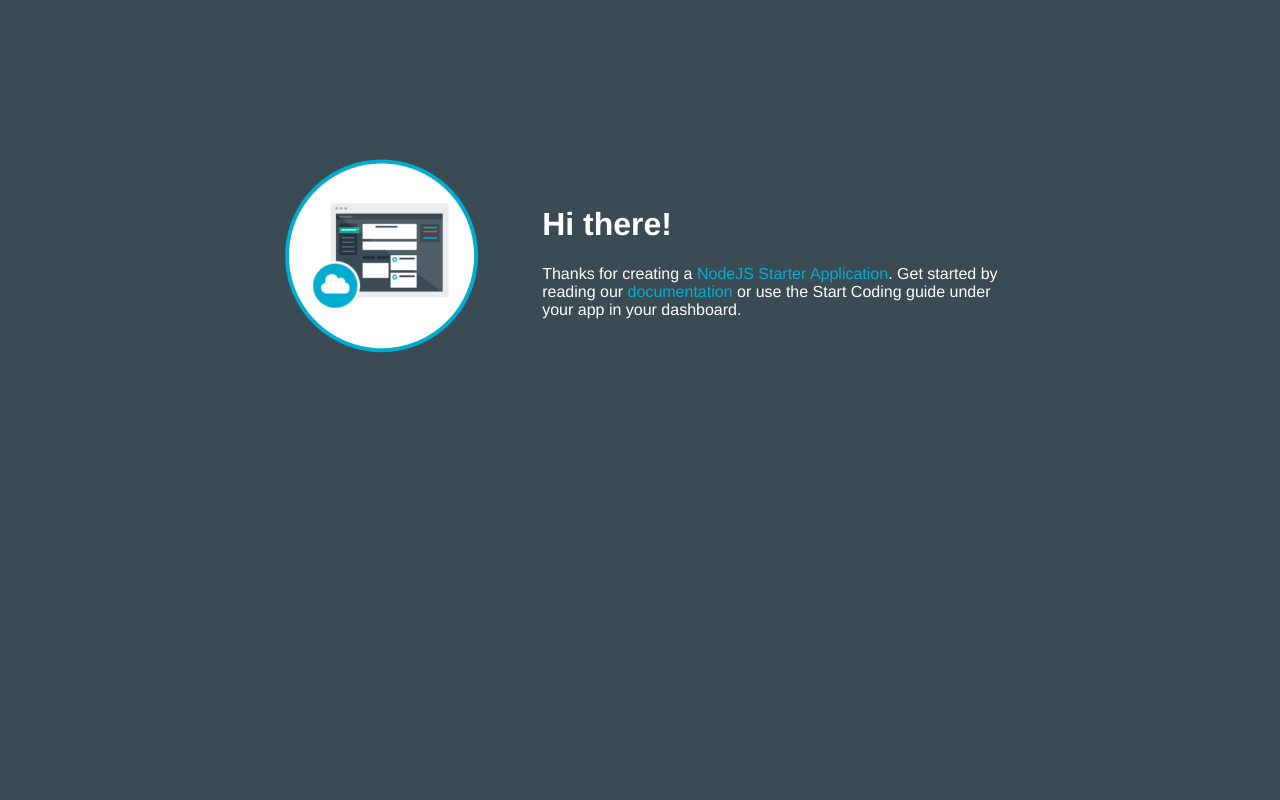
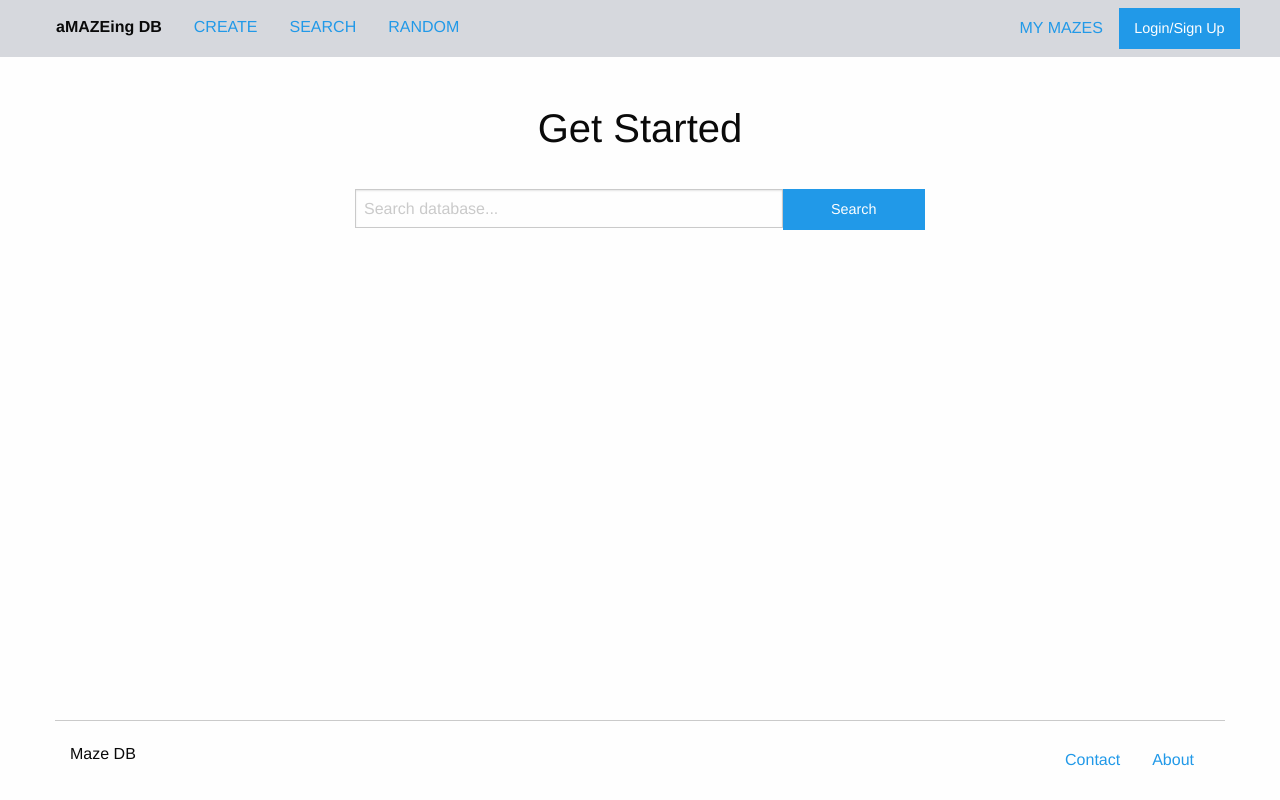
Before and after one commit to jshao100/Maze-Database, a website: page public/index.html in a window 1280 px wide. Drawn offline with nearby package versions, Linux system fonts and the light colour scheme.

Commit message:
basic template

```diff
--- a/public/index.html
+++ b/public/index.html
@@ -1,27 +1,75 @@
-<!DOCTYPE html>
-<html>
+<!doctype html>
+<html class="no-js" lang="en">
+	<head>
+		<meta charset="utf-8"/>
+		<meta name="viewport" content="width=device-width, initial-scale=1.0"/>
+		<title>Foundation | Welcome</title>
 
-  <head>
-    <title>NodeJS Starter Application</title>
-    <meta charset="utf-8">
-    <meta http-equiv="X-UA-Compatible" content="IE=edge">
-    <meta name="viewport" content="width=device-width, initial-scale=1">
-    <link rel="stylesheet" href="stylesheets/style.css">
-  </head>
+		<link rel="stylesheet" href="./stylesheets/foundation.css"/>
+		<link rel="stylesheet" href="./stylesheets/app.css"/>
+	</head>
+	<body>
+		<section class="contain-to-grid sticky">
+			<nav class="top-bar" data-topbar role="navigation" data-options="">
+				<div class="row">
+					<div class="top-bar-left">
+						<ul class="menu">
+							<li class="menu-text">aMAZEing DB</li>
+							<li><a href="#">CREATE</a></li>
+							<li><a href="#">SEARCH</a></li>
+							<li><a href="#">RANDOM</a></li>
+						</ul>
+					</div>
+					<div class="top-bar-right">
+						<ul class="menu">
+							<li><a href="#">MY MAZES</a></li>
+							<li><button type="button" class="button">Login/Sign Up</button></li>
+						</ul>
+					</div>
+				</div>
+			</nav>
+		</section>
 
-  <body>
-    <table>
-      <tr>
-        <td style= "width:30%;">
-          <img class = "newappIcon" src="images/newapp-icon.png">
-        <td>
-            <h1>Hi there!</h1>
-          <p>Thanks for creating a
-            <span class = "blue">NodeJS Starter Application</span>.
-            Get started by reading our
-            <a href = "https://www.ng.bluemix.net/docs/#runtimes/nodejs/index.html">documentation</a>
-            or use the Start Coding guide under your app in your dashboard.
-    </table>
-  </body>
+		<section class="main">
+			<div class="row">
+				<div class="title medium-centered medium-6 column">
+					<h2>Get Started</h2>
+				</div>
+			</div>
+			<div class="row">
+				<form>
+					<div class="search medium-centered medium-6 column">
+						<div class="medium-9 column search-bar no-padding">
+							<input id="search_field" type="search" placeholder="Search database..." autocomplete="off">
+						</div>
+						<div class="medium-3 column search-button no-padding">
+							<input id="search_button" class="button" type="submit" value="Search">
+						</div>
+					</div>
+				</form>
+			</div>
+		</section>
 
+		<section class="footer">
+			<div class="row column">
+				<hr/>
+				<div class="medium-6 column">
+					<ul class="menu">
+						<li>Maze DB</li>
+					</ul>
+				</div>
+				<div class="medium-6 column">
+					<ul class="menu right-footer">
+						<li><a href="#">About</a></li>
+						<li><a href="#">Contact</a></li>
+					</ul>
+				</div>
+			</div>
+		</section>
+		<script src="https://code.jquery.com/jquery-2.1.4.min.js"></script>
+		<script src="./js/vendor/foundation.js"></script>
+		<script>
+			$(document).foundation();
+		</script>
+	</body>
 </html>
--- a/public/stylesheets/app.css
+++ b/public/stylesheets/app.css
@@ -0,0 +1,44 @@
+.contain-to-grid {
+	width: 100%;
+	position:fixed;
+}
+
+.top-bar {
+	background-color: #d6d8dd;
+}
+
+.top-bar ul {
+	background-color: transparent;
+}
+
+.footer {
+	position: fixed;
+	bottom: 0;
+	height: 100px;
+	width: 100%;
+}
+
+.footer .right-footer li {
+	float:right;
+}
+
+.main {
+	padding-top: 100px;
+	padding-bottom: 50px;
+}
+
+.main .title {
+	padding-bottom: 25px;
+}
+
+.main h2 {
+	text-align: center;
+}
+
+.no-padding {
+	padding: 0;
+}
+
+.main .search-button .button{
+	width: 100%;
+}
```
